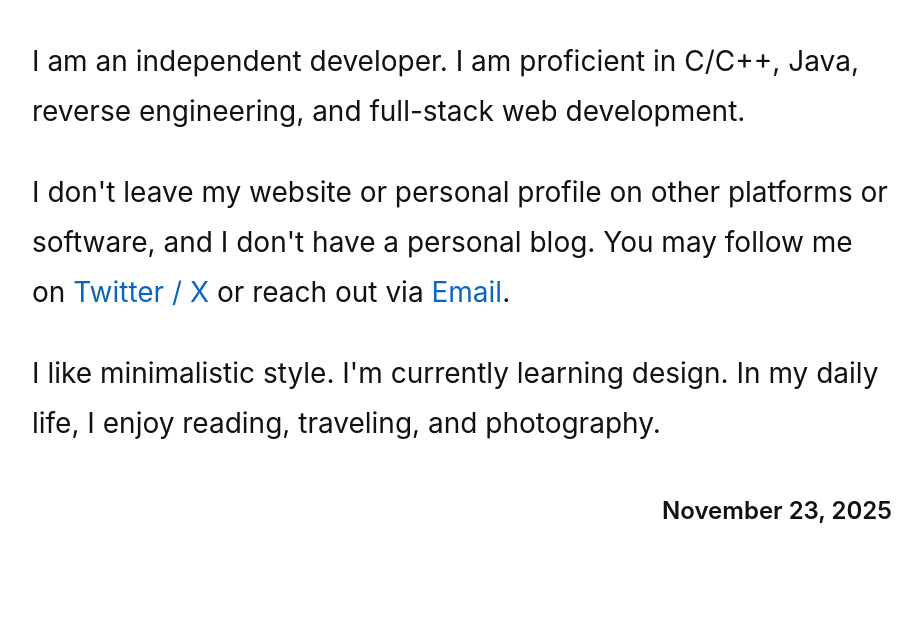
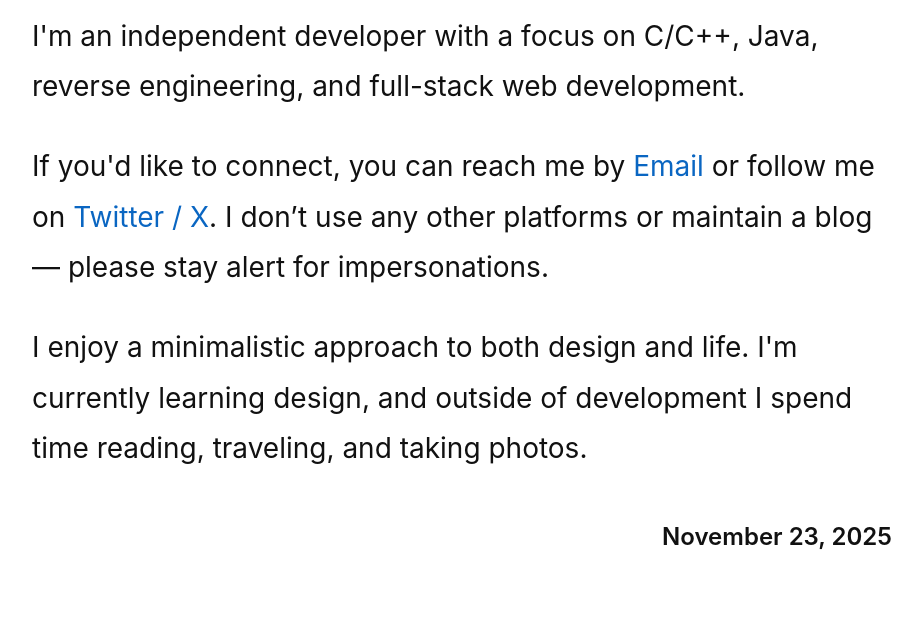
Before and after one commit to L0x7c/L0x7c.github.io, a plain HTML site: page index.html in a window 1280 px wide. Shown: the part 173-800 px from the top of the page, without its empty margins (178-1100 px from the left). Drawn offline with Linux system fonts and the light colour scheme.

Commit message:
Update index.html

```diff
--- a/index.html
+++ b/index.html
@@ -152,11 +152,12 @@ body{
 
 <h2 class="intro">Hello, I'm <span class="name">L0x7c</span>.</h2>
 
-<p class="content">I am an independent developer. I am proficient in C/C++, Java, reverse engineering, and full-stack web development.</p>
+<p class="content">I'm an independent developer with a focus on C/C++, Java, reverse engineering, and full-stack web development.</p>
 
-<p class="content">I don't leave my website or personal profile on other platforms or software, and I don't have a personal blog. You may follow me on <a href="https://x.com/L0x7c" target="_blank" rel="noopener noreferrer">Twitter / X</a> or reach out via <a class="email" href="mailto:L0x7c@foxmail.com">Email</a>.</p>
+<p class="content">If you'd like to connect, you can reach me by <a href="mailto:L0x7c@foxmail.com" class="email">Email</a> or follow me on <a href="https://x.com/L0x7c" target="_blank" rel="noopener noreferrer">Twitter / X</a>. I don’t use any other platforms or maintain a blog — please stay alert for impersonations.</p>
 
-<p class="content">I like minimalistic style. I'm currently learning design. In my daily life, I enjoy reading, traveling, and photography.</p>
+<p class="content">I enjoy a minimalistic approach to both design and life. I'm currently learning design, and outside of development I spend time reading, traveling, and taking photos.</p>
+
 
 <p class="update-date">November 23, 2025</p>
 </div>
```
